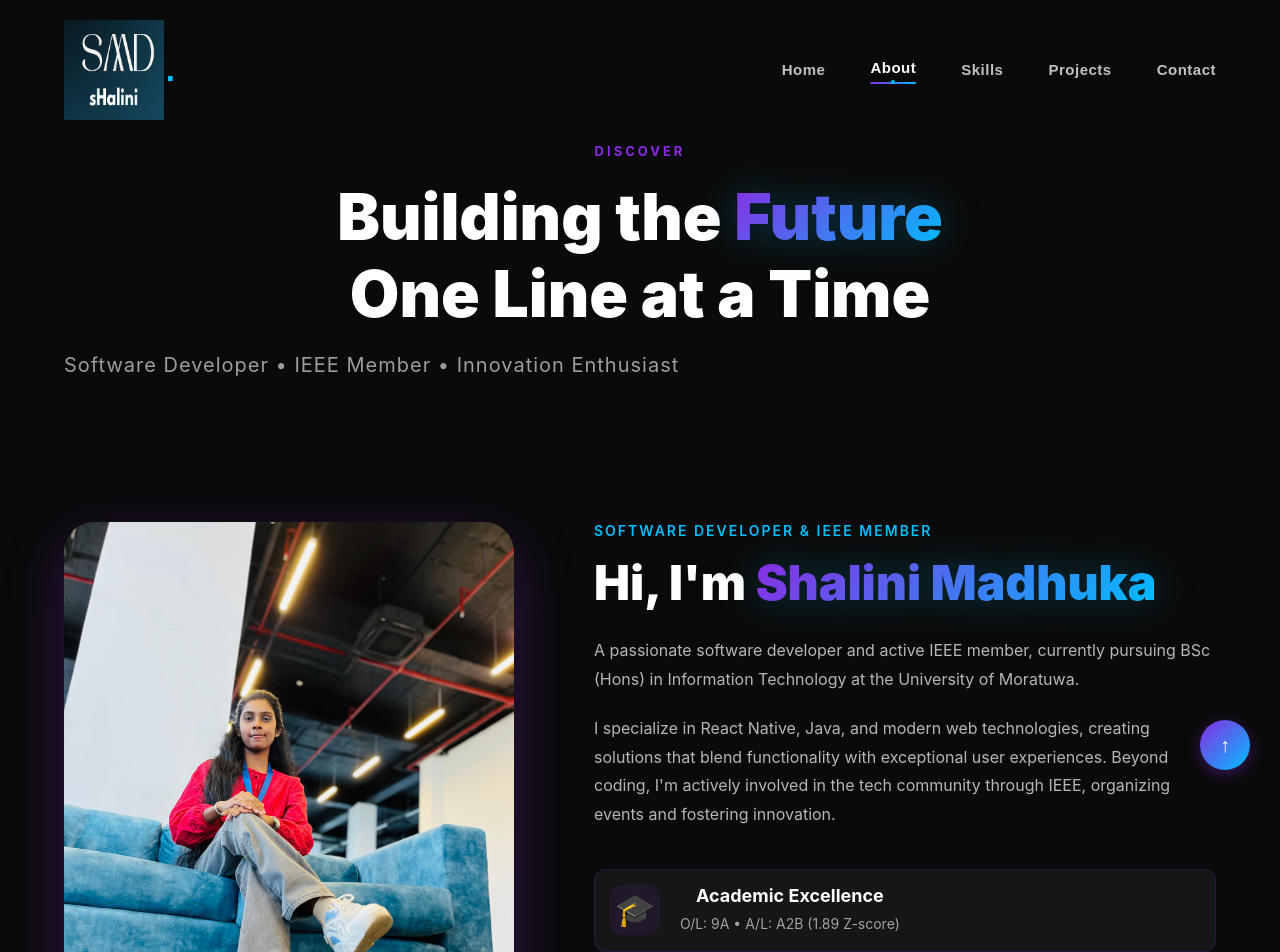
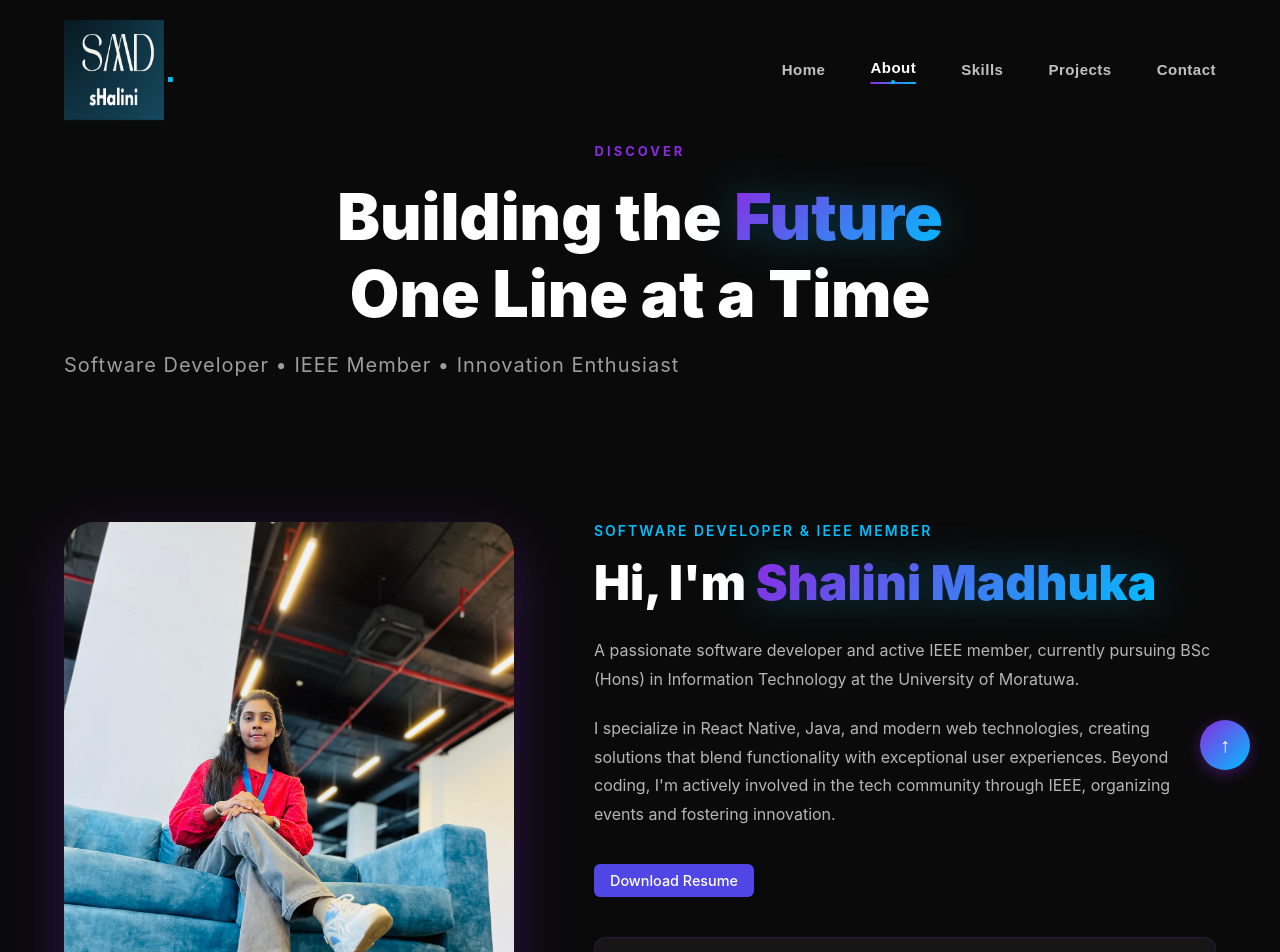
Before and after one commit to ShaliniMadhuka/my-portfolio, a React (Create React App) app: page /about in a window 1280 px wide. Shown: the top 952 px of the page. Built offline with nearby package versions, Linux system fonts and the light colour scheme.

Commit message:
Add download resume button with CSS styling

```diff
--- a/src/components/About.js
+++ b/src/components/About.js
@@ -20,7 +20,6 @@ const About = () => {
     { id: 11, src: process.env.PUBLIC_URL + '/zone.jpeg', title: "Study Group", desc: "Learning together, growing together", category: "memories" },
     { id: 12, src: process.env.PUBLIC_URL + '/IEEE.jpeg', title: "Tech Event", desc: "Making memories at tech events", category: "memories" }
   ];
-
 
   const filteredImages = activeGallery === "all"
     ? galleryImages
@@ -54,7 +53,6 @@ const About = () => {
                   src={process.env.PUBLIC_URL + "/prop.jpg"}
                   alt="Shalini Madhuka"
                 />
-
                 <div className="image-overlay">
                   <div className="stats-grid">
                     <div className="stat-item">
@@ -91,6 +89,15 @@ const About = () => {
                 actively involved in the tech community through IEEE, organizing events and fostering
                 innovation.
               </p>
+
+              {/* Download Resume Button */}
+              <a
+                href={process.env.PUBLIC_URL + "/resume.pdf"}
+                download="resume.pdf"
+                className="download-btn"
+              >
+                Download Resume
+              </a>
 
               <div className="highlights">
                 <div className="highlight-item">
--- a/src/styles/about.css
+++ b/src/styles/about.css
@@ -997,6 +997,27 @@
             font-size: 36px;
           }
         }
+        /* Download Resume Button */
+.download-btn {
+  display: inline-block;
+  margin-top: 15px;
+  padding: 8px 16px;
+  background: #4f46e5; /* Indigo */
+  color: #fff;
+  font-weight: 500;
+  font-size: 0.9rem;
+  border-radius: 6px;
+  text-decoration: none;
+  transition: all 0.3s ease;
+  box-shadow: 0 2px 6px rgba(0,0,0,0.15);
+}
+
+.download-btn:hover {
+  background: #3730a3; /* Darker Indigo */
+  transform: translateY(-2px);
+  box-shadow: 0 4px 10px rgba(0,0,0,0.2);
+}
+
 
         @media (max-width: 480px) {
           .main-title {
```
Lines whose indentation alone changed are shown as unchanged.
